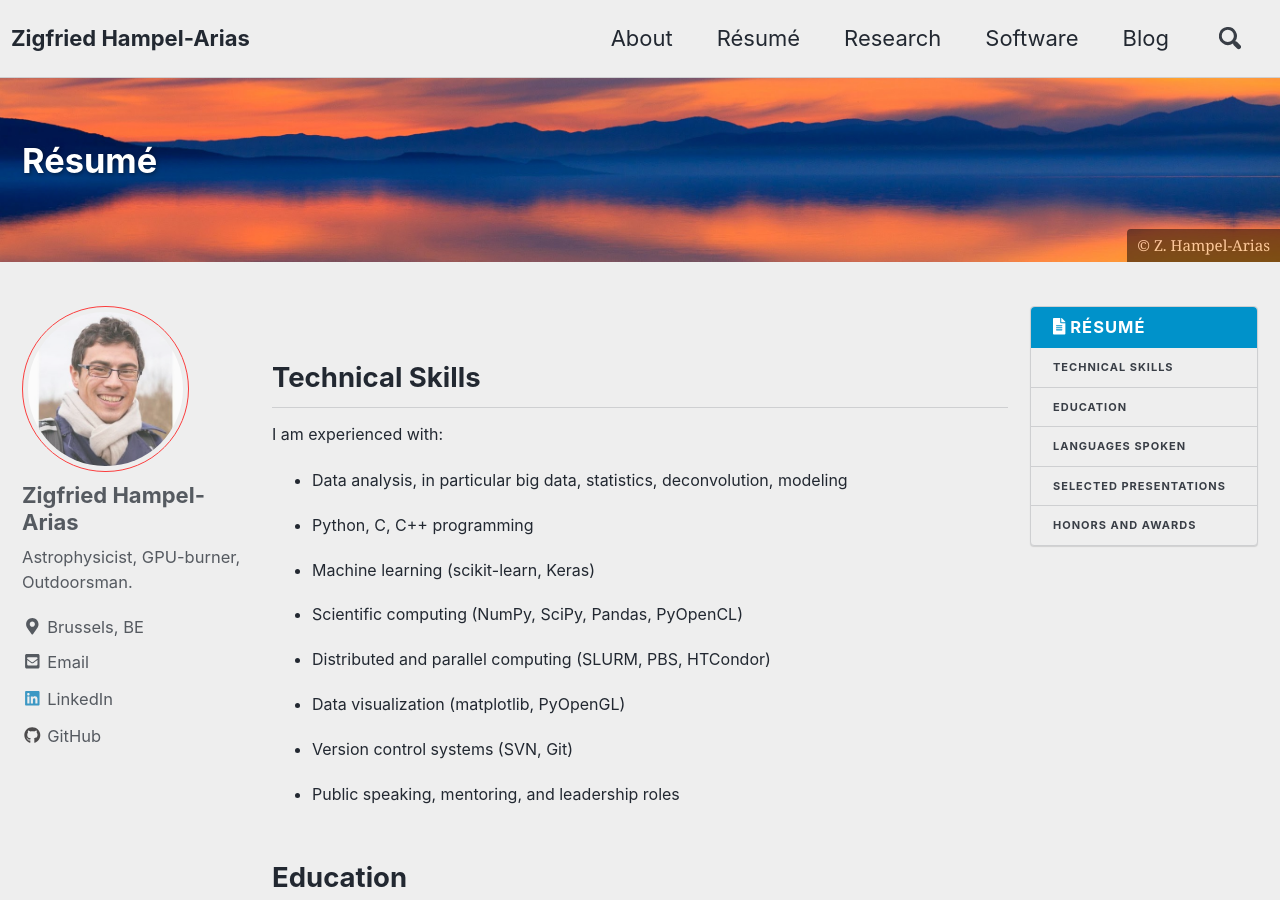
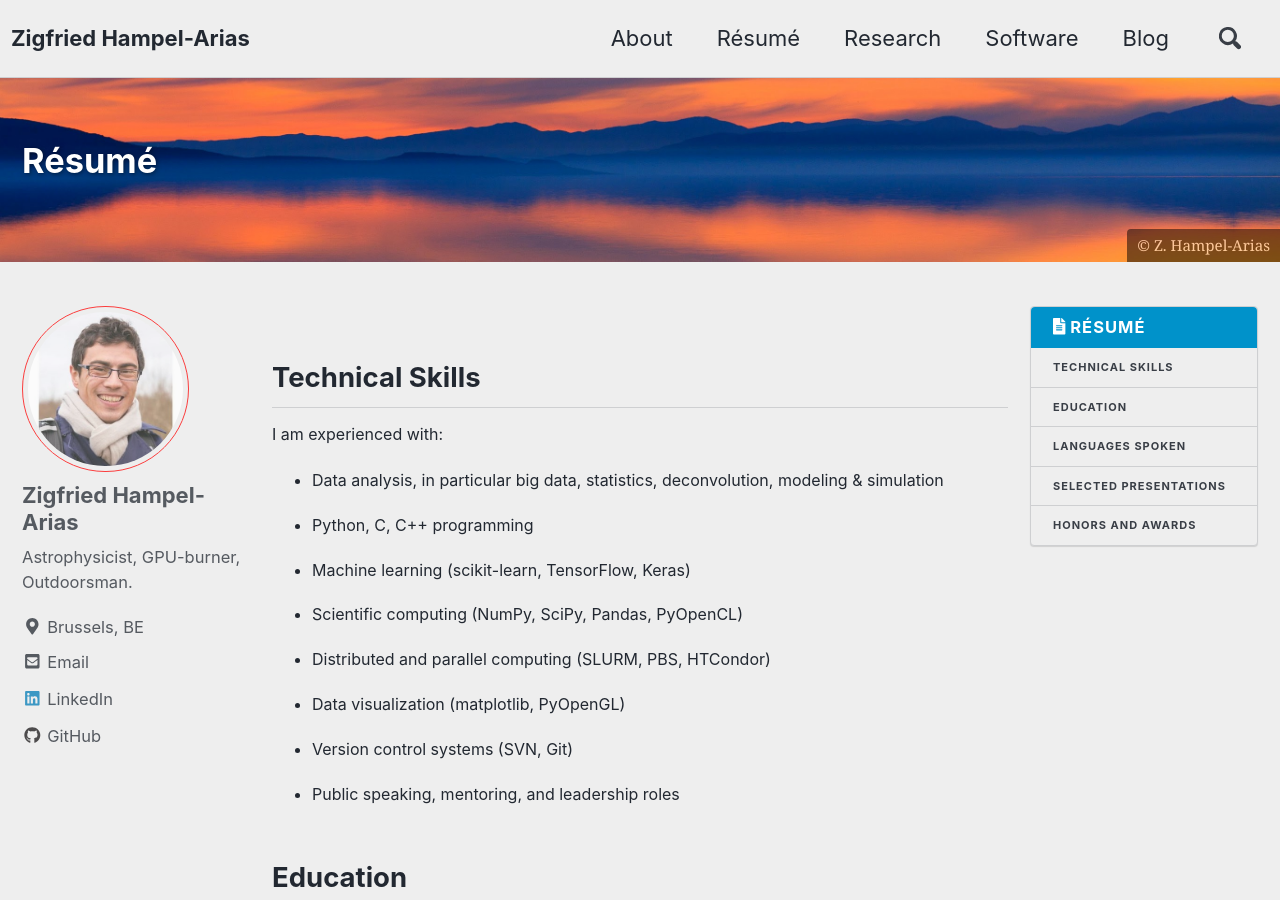
Before and after one commit to zhampel/zhampel.github.io, a Jekyll site: the page built from _pages/cv.md, in a window 1280 px wide and 900 px high. Built offline with Jekyll 4.4.1, drawn with Linux system fonts in a browser that asks for light colours; nearby versions of some CDN libraries.

Commit message:
quick cleanup and formatting

```diff
--- a/_pages/cv.md
+++ b/_pages/cv.md
@@ -19,13 +19,13 @@ header:
     <p>I am experienced with:</p>
     <ul>
         <li>
-            <p>Data analysis, in particular big data, statistics, deconvolution, modeling</p>
+            <p>Data analysis, in particular big data, statistics, deconvolution, modeling & simulation</p>
         </li>
         <li>
             <p>Python, C, C++ programming</p>
         </li>
         <li>
-            <p>Machine learning (scikit-learn, Keras)</p>
+            <p>Machine learning (scikit-learn, TensorFlow, Keras)</p>
         </li>
         <li>
             <p>Scientific computing (NumPy, SciPy, Pandas, PyOpenCL)</p>
```
Also changed, not shown: _pages/software.md (+1 -0 lines).
